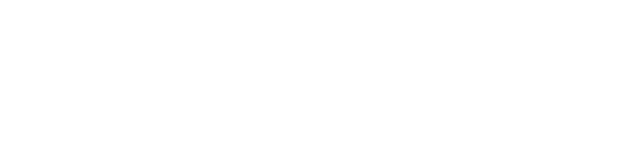
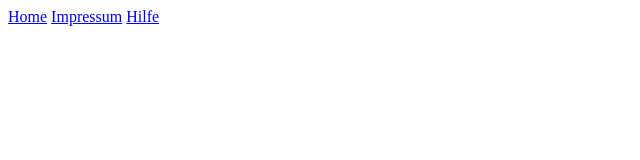
Before and after one commit to VulpesZerdes/GrundgeruestWebshop, a plain HTML site: page impressum.html in a window 1280 px wide. Shown: the whole page, without its empty margins (0-640 px from the left). Drawn offline with Linux system fonts and the light colour scheme.

Commit message:
neuer code

```diff
--- a/impressum.html
+++ b/impressum.html
@@ -5,6 +5,10 @@
     <title>Title</title>
 </head>
 <body>
-
+<div class="topnav">
+    <a href="index.html">Home</a>
+    <a href="#" class="active">Impressum</a>
+    <a href="help.html">Hilfe</a>
+</div>
 </body>
 </html>
```
Also changed, not shown: help.html (+5 -1 lines), index.html (+5 -2 lines).
